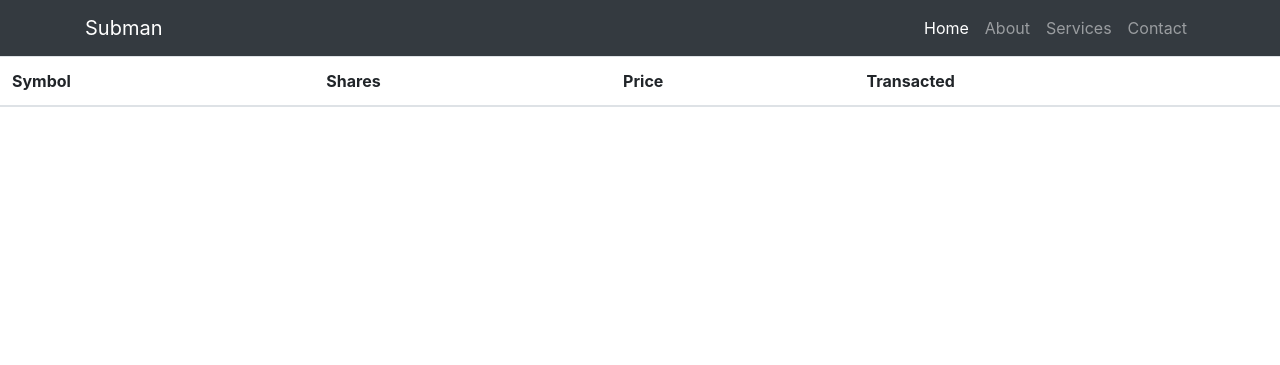
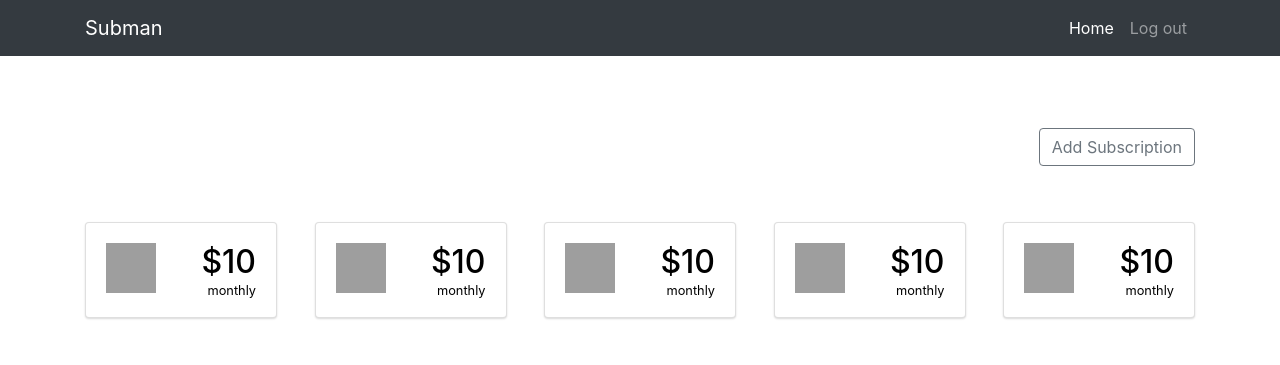
Before and after one commit to haynaou/subscriptions-manager-project, a Flask app: page /home in a window 1280 px wide. Shown: the top 365 px of the page. Run offline with Flask 2, Linux system fonts and the light colour scheme; a user stored in the database is signed in; lists and menus that the app fills with data are empty; some libraries are stand-ins or nearby versions; grey boxes are pictures that could not be loaded.

Commit message:
Add home.html

```diff
--- a/application.py
+++ b/application.py
@@ -1,4 +1,5 @@
 import os
+from helpers import login_required
 from flask import Flask,  flash, jsonify, redirect, render_template, request, session
 from flask_session import Session
 from flask_sqlalchemy import SQLAlchemy
@@ -36,7 +37,9 @@ def index():
     return render_template('index.html')
 
 @app.route('/home')
+@login_required
 def home():
+
     return render_template('home.html')
 
 @app.route('/login', methods=["GET", "POST"])
@@ -45,11 +48,11 @@ def login():
     # Forget any user_id
     session.clear()
 
-    email = request.form.get("email")
-    password = request.form.get("password")
-
     # User reached route via POST (as by submitting a form via POST)
     if request.method == "POST":
+
+        email = request.form.get("email")
+        password = request.form.get("password")
 
         # Ensure email was submitted
         if not email:
@@ -59,18 +62,18 @@ def login():
         elif not password:
             return "must provide password"
 
-        # Query database for username
-        user = User.query.filter_by(email=email)
+        # Query database for email
+        user = User.query.filter_by(email=email).first()
 
-    #     # Ensure username exists and password is correct
-    #     if len(rows) != 1 or not check_password_hash(rows[0]["hash"], request.form.get("password")):
-    #         return apology("invalid username and/or password", 403)
+        # Ensure email exists and password is correct
+        if not user or not check_password_hash(user.password, password):
+            return "invalid email and/or password"
 
-    #     # Remember which user has logged in
-    #     session["user_id"] = rows[0]["id"]
+        # Remember which user has logged in
+        session["user_id"] = user.id
 
-    #     # Redirect user to home page
-    #     return redirect("/")
+        # Redirect user to home page
+        return redirect("home")
 
     # User reached route via GET (as by clicking a link or via redirect)
     else:
@@ -128,7 +131,7 @@ def logout():
     # Forget any user_id
     session.clear()
 
-    # Redirect user to login form
+    # Redirect user to index page
     return redirect("/")
 
 
--- a/helpers.py
+++ b/helpers.py
@@ -1,2 +1,19 @@
+from functools import wraps
+from flask import redirect, session
+
 # error message
+
 # login required
+def login_required(f):
+    """
+    Decorate routes to require login.
+    http://flask.pocoo.org/docs/1.0/patterns/viewdecorators/
+    """
+    @wraps(f)
+    def decorated_function(*args, **kwargs):
+        if session.get("user_id") is None:
+            return redirect("/login")
+        return f(*args, **kwargs)
+    return decorated_function
+
+# session uder_id
--- a/models.py
+++ b/models.py
@@ -11,8 +11,8 @@ class User(db.Model):
     password = db.Column(db.Text(), nullable=False)
     subscriptions = db.relationship("Subscription")
 
-    # def __repr__(self):
-    #     return '<User %r>' % self.full_name
+    def __repr__(self):
+        return '<User %r>' % self.full_name
 
 class Recurrence(enum.Enum):
     weekly = 1
--- a/static/styles.css
+++ b/static/styles.css
@@ -5,3 +5,23 @@
 .index-btn {
     width: 100px;
 }
+
+a.card {
+    color: black;
+}
+
+a:hover {
+    text-decoration: none !important;
+    color: black;
+}
+
+.card {
+    transition: all .3s ease-in-out;
+    box-shadow: 0 1px 2px rgba(0,0,0,0.15);
+}
+
+.card:hover {
+    transform: scale(1.1);
+    cursor: pointer;
+    box-shadow: 0 5px 15px rgba(0,0,0,0.3);
+}
--- a/templates/home.html
+++ b/templates/home.html
@@ -1,26 +1,74 @@
 {% extends "layout.html" %}
 
 {% block main %}
-    <table class="table table-striped">
-        <thead>
-            <tr>
-                <th>Symbol</th>
-                <th>Shares</th>
-                <th>Price</th>
-                <th>Transacted</th>
-            </tr>
-        </thead>
-        <tbody>
+<!--Add Subscription-->
+<div class="container">
+    <div class="my-4 text-right">
+        <a href="/add-subscription" type="submit" class="btn btn-outline-secondary mb-2 mt-5">Add Subscription</a>
+    </div>
 
-            <!-- {% for transaction in transactions %}
-                <tr>
-                    <td>{{transaction['symbol']}}</td>
-                    <td>{{transaction['quantity']}}</td>
-                    <td>${{transaction['price']}}</td>
-                    <td>{{transaction['created']}}</td>
-                </tr>
-            {% endfor %} -->
+    <div class="mt-5 d-flex justify-content-between flex-wrap">
 
-        </tbody>
-    </table>
-{% endblock %}
+        <a href="/subscription/0" class="card mb-5" style="width: 12rem; height: 6rem">
+            <div class="card-body d-flex justify-content-between">
+                <div class="pr-3 bg-white border-none">
+                    <img height="50" width="50" src="https://unpkg.com/simple-icons@v4/icons/spotify.svg" />
+                </div>
+                <div class="text-right">
+                    <h2 class="m-0">$10</h2>
+                    <p class="small m-0">monthly</p>
+                </div>
+            </div>
+        </a>
+
+        <a href="/subscription/1" class="card mb-5" style="width: 12rem; height: 6rem">
+            <div class="card-body d-flex justify-content-between">
+                <div class="pr-3 bg-white border-none">
+                    <img height="50" width="50" src="https://unpkg.com/simple-icons@v4/icons/netflix.svg" />
+                </div>
+                <div class="text-right">
+                    <h2 class="m-0">$10</h2>
+                    <p class="small m-0">monthly</p>
+                </div>
+            </div>
+        </a>
+
+        <a href="/subscription/2" class="card mb-5" style="width: 12rem; height: 6rem">
+            <div class="card-body d-flex justify-content-between">
+                <div class="pr-3 bg-white border-none">
+                    <img height="50" width="50" src="https://unpkg.com/simple-icons@v4/icons/amazon.svg" />
+                </div>
+                <div class="text-right">
+                    <h2 class="m-0">$10</h2>
+                    <p class="small m-0">monthly</p>
+                </div>
+            </div>
+        </a>
+
+        <a href="/subscription/3" class="card mb-5" style="width: 12rem; height: 6rem">
+            <div class="card-body d-flex justify-content-between">
+                <div class="pr-3 bg-white border-none">
+                    <img height="50" width="50" src="https://unpkg.com/simple-icons@v4/icons/hbo.svg" />
+                </div>
+                <div class="text-right">
+                    <h2 class="m-0">$10</h2>
+                    <p class="small m-0">monthly</p>
+                </div>
+            </div>
+        </a>
+
+        <a href="/subscription/4" class="card mb-5" style="width: 12rem; height: 6rem">
+            <div class="card-body d-flex justify-content-between">
+                <div class="pr-3 bg-white border-none">
+                    <img height="50" width="50" src="https://unpkg.com/simple-icons@v4/icons/dropbox.svg" />
+                </div>
+                <div class="text-right">
+                    <h2 class="m-0">$10</h2>
+                    <p class="small m-0">monthly</p>
+                </div>
+            </div>
+        </a>
+
+    </div>
+
+    {% endblock %}
--- a/templates/layout.html
+++ b/templates/layout.html
@@ -34,22 +34,19 @@
                 <span class="navbar-toggler-icon"></span>
             </button>
             <div class="collapse navbar-collapse" id="navbarResponsive">
+                {% if session.user_id %}
                     <ul class="navbar-nav ml-auto">
                         <li class="nav-item active">
-                        <a class="nav-link" href="#">Home
-                            <span class="sr-only">(current)</span>
+                            <a class="nav-link" href="/home">Home
+
                             </a>
                         </li>
                         <li class="nav-item">
-                        <a class="nav-link" href="#">About</a>
-                    </li>
-                    <li class="nav-item">
-                        <a class="nav-link" href="#">Services</a>
-                    </li>
-                    <li class="nav-item">
-                        <a class="nav-link" href="#">Contact</a>
+                            <a class="nav-link" href="/logout">Log out</a>
                         </li>
                     </ul>
+                {% endif %}
+
             </div>
         </div>
     </nav>
```
Also changed, not shown: subman.db. Lines whose indentation alone changed are shown as unchanged.
